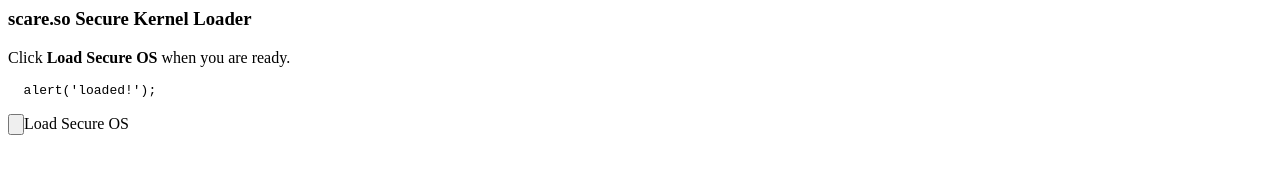
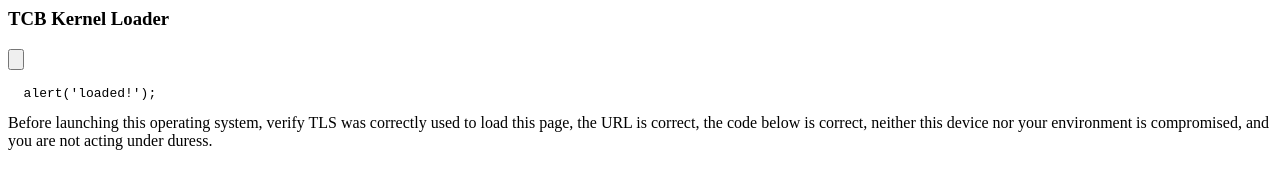
Before and after one commit to diakopter/_, a plain HTML site: page index.html in a window 1280 px wide. Drawn offline with Linux system fonts and the light colour scheme.

Commit message:
Update index.html

```diff
--- a/index.html
+++ b/index.html
@@ -5,15 +5,13 @@
 
 <body>
 
-<h3>scare.so Secure Kernel Loader</h3>
+<h3>TCB Kernel Loader</h3>
 <p>
-Click <strong>Load Secure OS</strong> when you are ready.
+<input type="button" name="Launch TCB Kernel" onclick="eval(document.getElementById('scareCode').innerText)"></input>
 <pre id="scareCode">
   alert('loaded!');
 </pre>
+Before launching this operating system, verify TLS was correctly used to load this page, the URL is correct, the code below is correct, neither this device nor your environment is compromised, and you are not acting under duress.
 </p>
-
-<input type="button" onclick="eval(document.getElementById('scareCode').innerText)">Load Secure OS</input>
-
 </body>
 </html>
```
